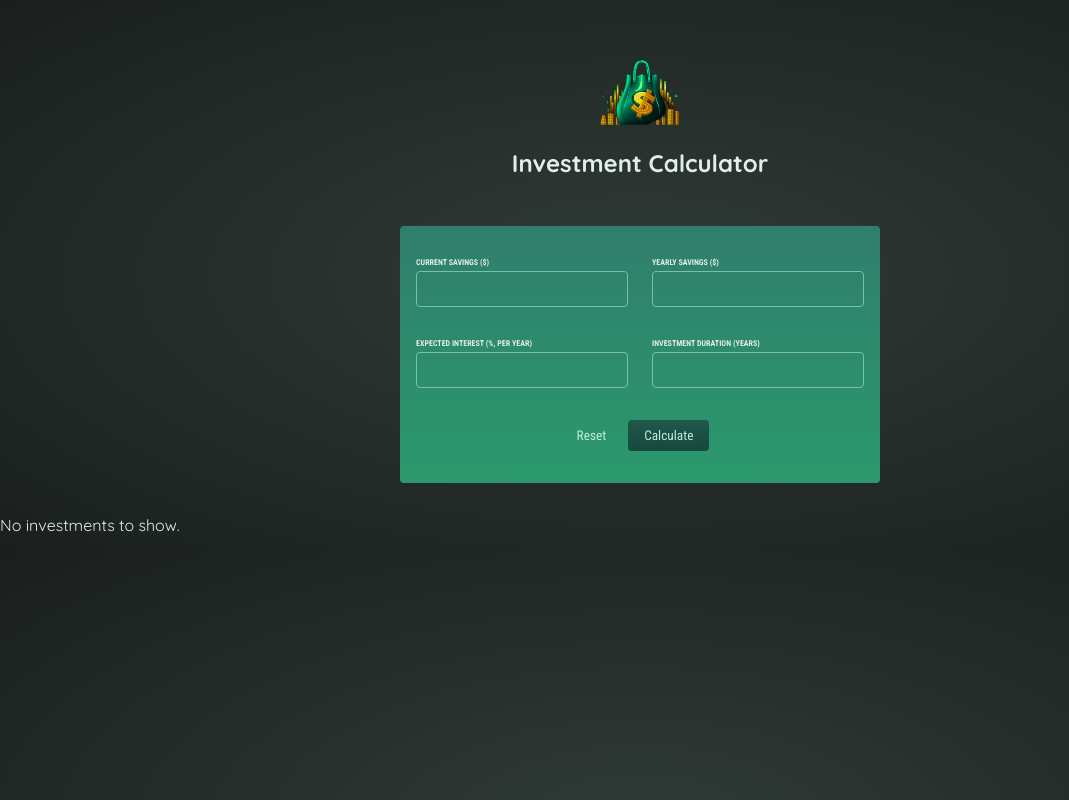
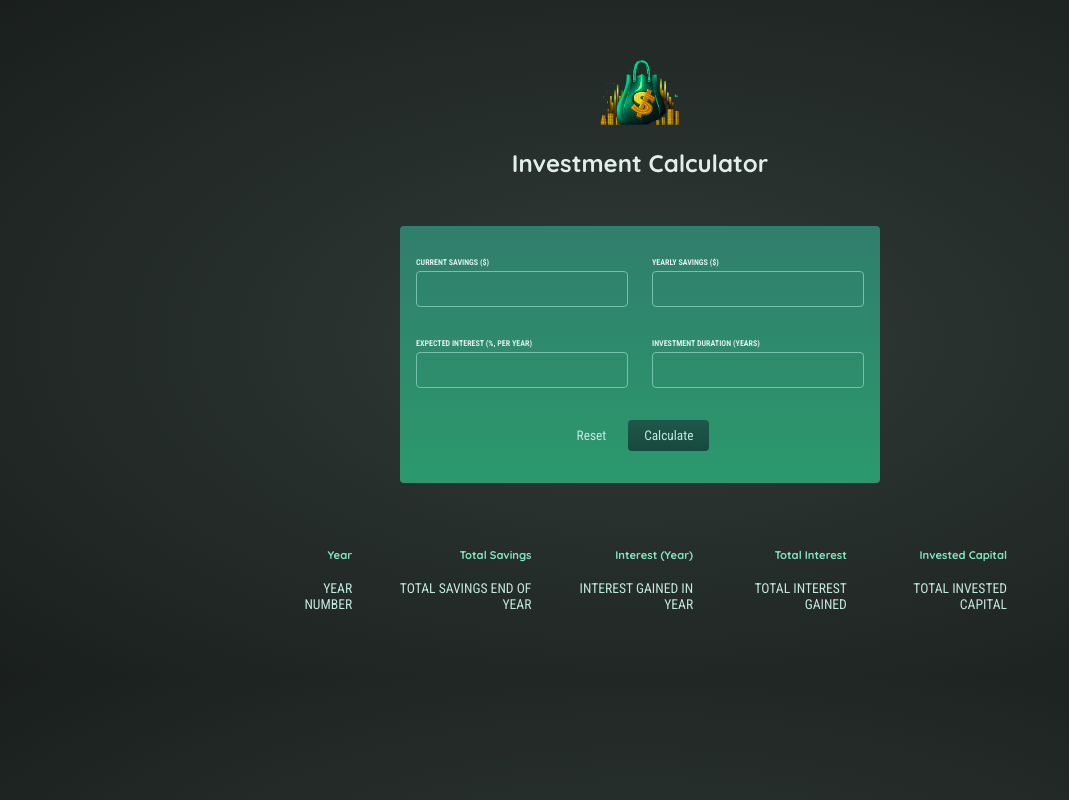
Before and after one commit to RailMazgutov/react-course, a React (Create React App) app in the folder investments/: page / in a window 1280 px wide. Shown: the whole page, without its empty margins (0-1069 px from the left). Built offline with nearby package versions, Linux system fonts and the light colour scheme.

Commit message:
feat: refactor results

```diff
--- a/investments/src/App.js
+++ b/investments/src/App.js
@@ -39,7 +39,7 @@ function App() {
       {/* Todo: Show below table conditionally (only once result data is available) */}
       {/* Show fallback text if no data is available */}
 
-      <InvestmentsResults items={[]}/>
+      <InvestmentsResults items={[0]}/>
     </div>
   );
 }
--- a/investments/src/components/InvestmentResults/InvestmentsResults.js
+++ b/investments/src/components/InvestmentResults/InvestmentsResults.js
@@ -1,4 +1,15 @@
 import styles from './InvestmentsResults.module.css'
+
+const InvestmentYear = (props) => {
+  return (
+  <tr>
+    <td>YEAR NUMBER</td>
+    <td>TOTAL SAVINGS END OF YEAR</td>
+    <td>INTEREST GAINED IN YEAR</td>
+    <td>TOTAL INTEREST GAINED</td>
+    <td>TOTAL INVESTED CAPITAL</td>
+  </tr>);
+}
 
 const InvestmentsResults = (props) => {
   if (props.items.length === 0) {
@@ -16,15 +27,7 @@ const InvestmentsResults = (props) => {
         </tr>
       </thead>
       <tbody>
-          {props.items.map(item =>
-              <tr>
-                  <td>YEAR NUMBER</td>
-                  <td>TOTAL SAVINGS END OF YEAR</td>
-                  <td>INTEREST GAINED IN YEAR</td>
-                  <td>TOTAL INTEREST GAINED</td>
-                  <td>TOTAL INVESTED CAPITAL</td>
-              </tr>
-          )}
+          {props.items.map(item => <InvestmentYear year={item}/>)}
       </tbody>
     </table>
   );
```
